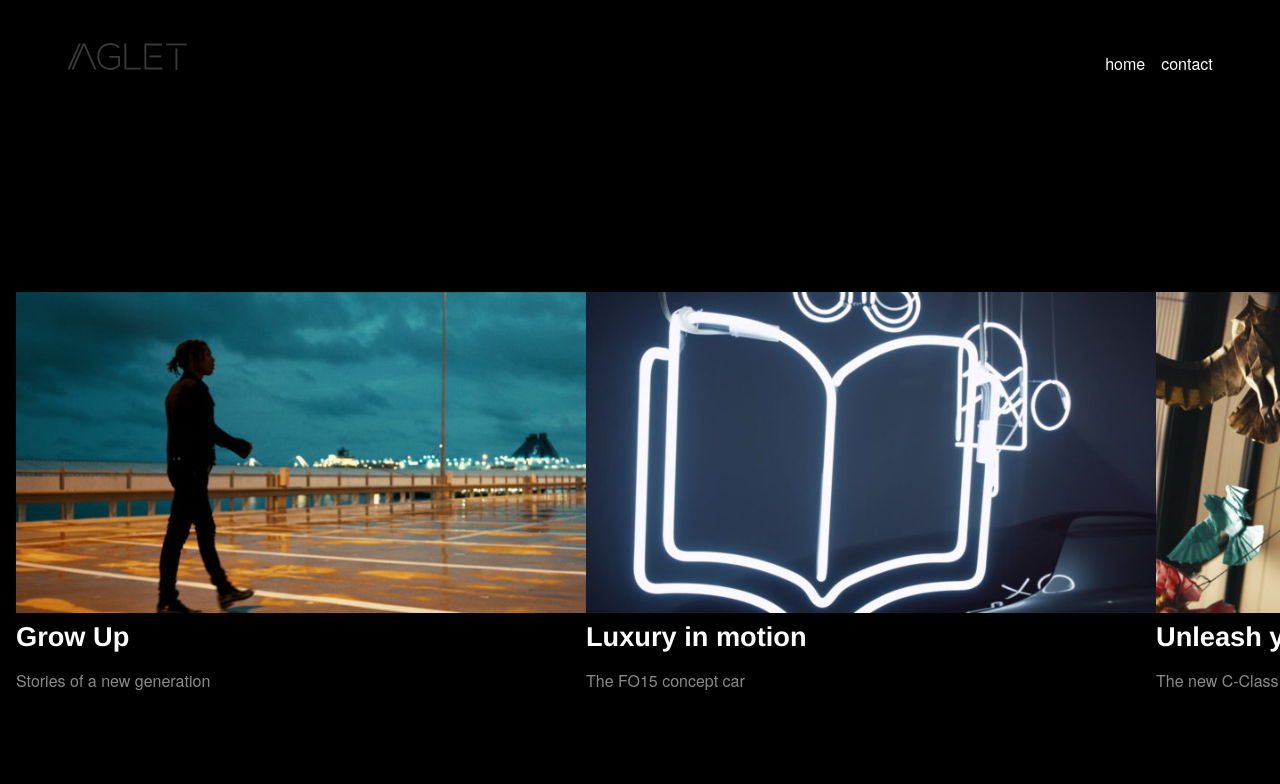
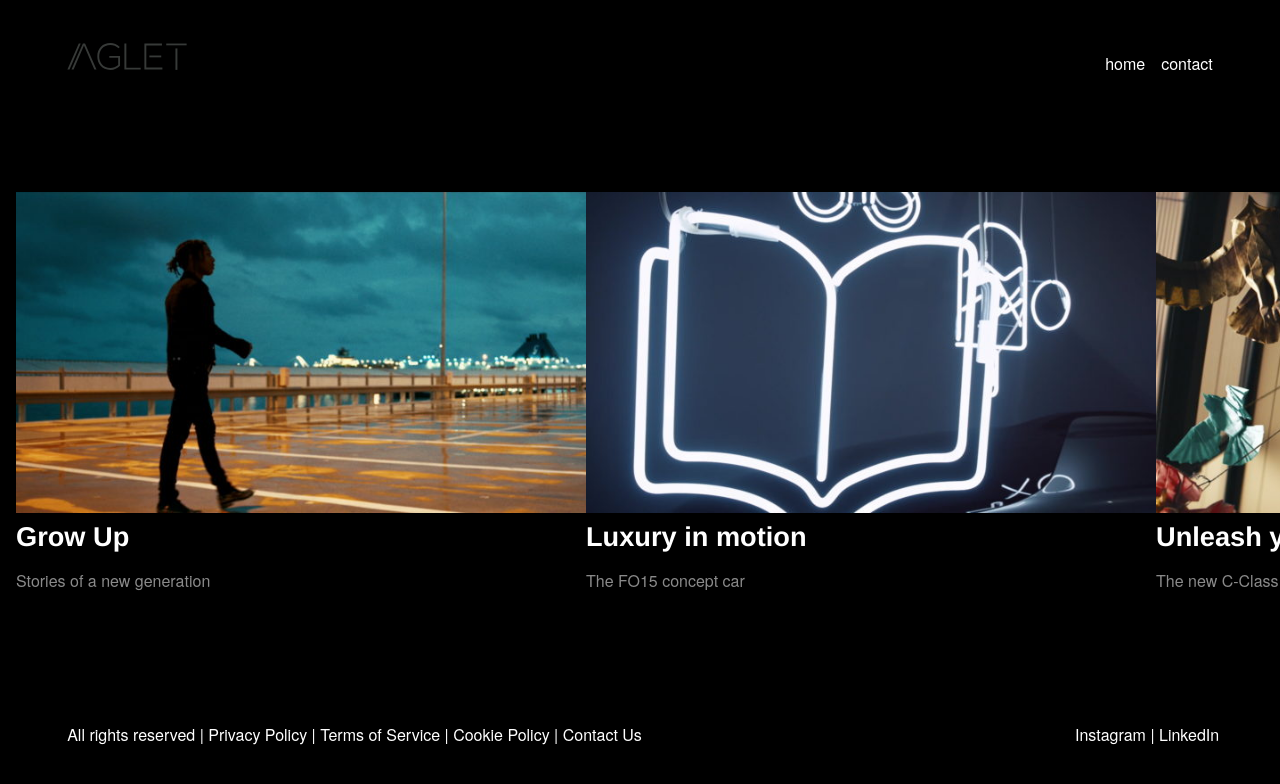
Before and after one commit to AdrianDaDon/Aglet, a React (Vite) app: page / in a window 1280 px wide. Shown: the top 784 px of the page. Built offline with nearby package versions, Linux system fonts and the light colour scheme; a web font is replaced by a local one.

Commit message:
finally fix the different sticking positions

```diff
--- a/src/App.jsx
+++ b/src/App.jsx
@@ -49,7 +49,6 @@ function App() {
       <Header />
       <main>
         <div className="container"></div>
-
         <section className="sticky-section">
           <div className="sticky" ref={stickyRef}>
             <div className={`horizontal-scroll-section scroll-section`}>
@@ -73,7 +72,7 @@ function App() {
           </div>
         </section>
       </main>
-
+      <Footer />
     </>
   );
 }
--- a/src/styles/_card.scss
+++ b/src/styles/_card.scss
@@ -27,7 +27,6 @@
             position: absolute;
             inset: 0;
             background-color: rgba(0, 0, 0, 0.7);
-            border: 1px solid rgba(255, 255, 255, 0.15);
             border-radius: inherit;
             pointer-events: none;
             opacity: 0;
--- a/src/styles/base.scss
+++ b/src/styles/base.scss
@@ -13,6 +13,9 @@ body {
   overflow-x: hidden;
   color: $text-primary;
   font-family: "Helvetica Neue", sans-serif;
+  display: flex;
+  flex-direction: column;
+  min-height: 100vh;
 }
 
 a {
@@ -34,10 +37,10 @@ header {
   transition: transform 0.3s ease;
 }
 
+
 main {
-  height: 100vh;
-
-  flex-direction: column;
+  height: 85vh;
+  // flex-direction: column;
 }
 
 h1 {
@@ -46,6 +49,6 @@ h1 {
 
 
 section {
-  height: 500%;
+  height: 450vh;
 
 }
--- a/src/styles/style.scss
+++ b/src/styles/style.scss
@@ -2,7 +2,6 @@
 @import "variables";
 @import "base";
 @import "card";
-
 
 .header-container {
   display: flex;
@@ -13,6 +12,8 @@
 }
 
 .footer-container {
+  position: fixed;
+  width:90%;
   display: flex;
   flex-direction: row;
   justify-content: space-between;
@@ -83,8 +84,6 @@
   }
 }
 
-
-
 // Main sections
 .sticky-section {
   height: 450vh;
@@ -92,7 +91,7 @@
   .sticky {
     overflow: hidden;
     position: sticky;
-    top: 100px;
+    top: 0;
     height: 100vh;
   }
 
```
